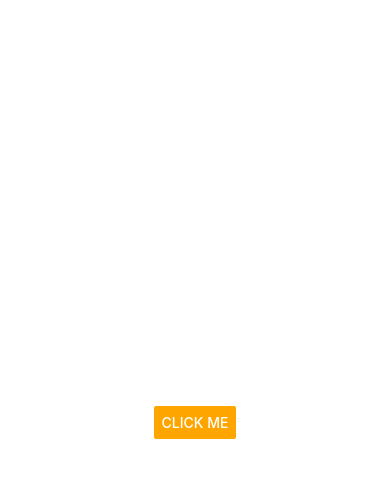
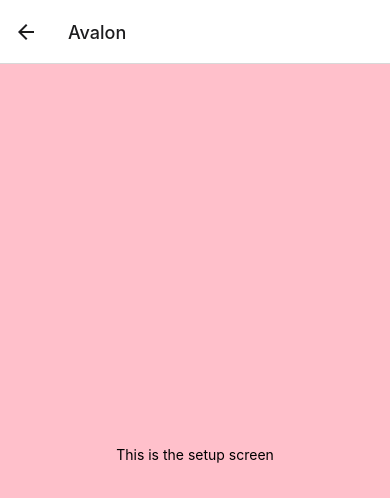
Before and after one commit to alex-sarson/avalon, a React Native app: screen /Setup in a window 390 px wide. Shown: the top 498 px of the page. Built offline with nearby package versions, Linux system fonts and the light colour scheme.

Commit message:
home & setup nav

```diff
--- a/App.js
+++ b/App.js
@@ -1,25 +1,20 @@
-import { StatusBar } from 'expo-status-bar';
-import { StyleSheet, SafeAreaView, Button, Alert } from 'react-native';
+import { NavigationContainer } from '@react-navigation/native';
+import { createNativeStackNavigator } from '@react-navigation/native-stack';
+import HomeScreen from './screens/HomeScreen';
+import SetupScreen from './screens/SetupScreen';
+
+const Stack = createNativeStackNavigator();
 
 export default function App() {
   return (
-    <SafeAreaView style={styles.container}>
-      <Button
-        color="orange"
-        title="Click Me"
-        onPress={() =>
-          Alert.prompt('My Title', 'My Message', (text) => console.log(text))
-        }
-      />
-    </SafeAreaView>
+    <NavigationContainer>
+      <Stack.Navigator
+        initialRouteName="Home"
+        screenOptions={{ title: 'Avalon' }}
+      >
+        <Stack.Screen name="Home" component={HomeScreen} />
+        <Stack.Screen name="Setup" component={SetupScreen} />
+      </Stack.Navigator>
+    </NavigationContainer>
   );
 }
-
-const styles = StyleSheet.create({
-  container: {
-    flex: 1,
-    backgroundColor: 'white',
-    justifyContent: 'center',
-    alignItems: 'center',
-  },
-});
--- a/screens/HomeScreen.js
+++ b/screens/HomeScreen.js
@@ -1,9 +1,10 @@
-import { Text, SafeAreaView, StyleSheet } from 'react-native';
+import { Text, SafeAreaView, StyleSheet, Button } from 'react-native';
 
-export default function HomeScreen() {
+export default function HomeScreen({ navigation }) {
   return (
     <SafeAreaView style={styles.container}>
       <Text>This is the home screen</Text>
+      <Button title="New Game" onPress={() => navigation.navigate('Setup')} />
     </SafeAreaView>
   );
 }
--- /dev/null
+++ b/screens/SetupScreen.js
@@ -0,0 +1,18 @@
+import { Text, SafeAreaView, StyleSheet } from 'react-native';
+
+export default function SetupScreen() {
+  return (
+    <SafeAreaView style={styles.container}>
+      <Text>This is the setup screen</Text>
+    </SafeAreaView>
+  );
+}
+
+const styles = StyleSheet.create({
+  container: {
+    flex: 1,
+    backgroundColor: 'pink',
+    alignItems: 'center',
+    justifyContent: 'center',
+  },
+});
```
